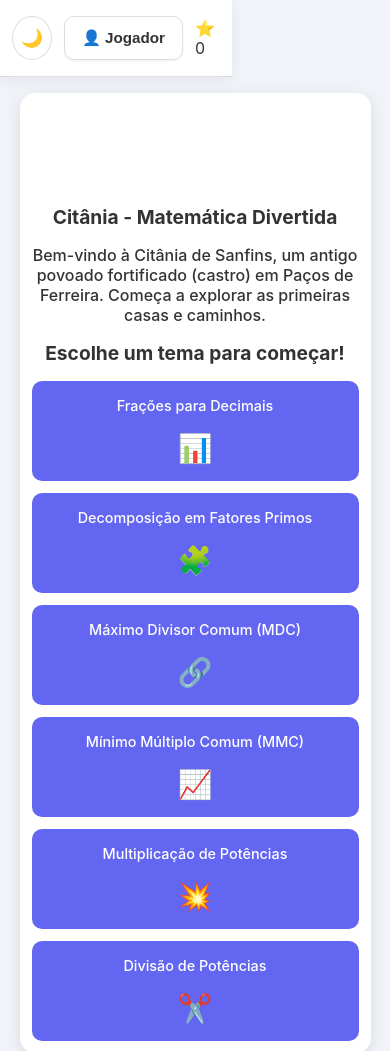
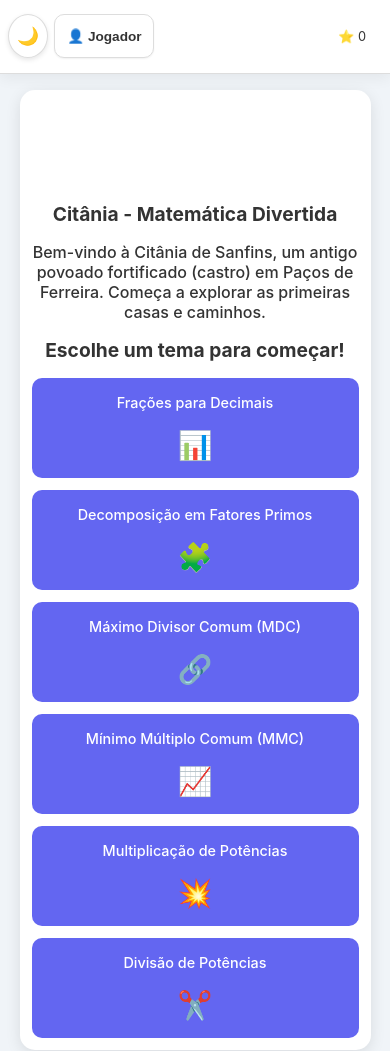
Before and after one commit to vitor-gsousa/citania, a plain HTML site: page index.html in a window 390 px wide. Shown: the top 1051 px of the page. Drawn offline with nearby package versions, Linux system fonts and the light colour scheme; no server answers.

Commit message:
Refactor code structure for improved readability and maintainability

```diff
--- a/css/style.css
+++ b/css/style.css
@@ -290,42 +290,112 @@ main {
 /* Ajustes responsivos do header */
 @media (max-width: 768px) {
     .header-inner {
-        max-width: 100%;
-        padding: .5rem .75rem;
+        max-width: 100% !important;
+        width: 100%;
+        margin: 0;
+        padding: .5rem .75rem; /* aumentar padding lateral */
+        box-sizing: border-box;
+        display: flex;
+        align-items: center;
+        gap: .5rem;
+    }
+
+    /* header sem padding extra que limite a barra */
+    .app-header {
+        padding: 0;
+        width: 100%; /* garante largura total */
+    }
+
+    /* gamification bar ocupa toda a largura disponível */
+    .gamification-bar {
+        width: 100%;
+        flex: 1; /* expande para ocupar espaço restante */
+        display: flex;
+        align-items: center;
+        justify-content: space-between;
+        gap: .5rem;
+        min-width: 0; /* permite shrinking dos elementos filhos */
+    }
+
+    /* botão tema com largura fixa */
+    #theme-toggle {
+        flex-shrink: 0; /* não reduz */
+        width: 40px;
+        height: 40px;
+    }
+
+    /* botão utilizador com largura flexível mas com mínimo */
+    .user-btn {
+        flex-shrink: 1;
+        min-width: 60px; /* mínimo para manter legível */
+        max-width: 120px; /* máximo para não dominar */
+        overflow: hidden;
+        text-overflow: ellipsis;
+        white-space: nowrap;
+    }
+
+    /* pontos e badges ocupam espaço restante */
+    .points-badges {
+        flex: 1;
+        display: flex;
+        align-items: center;
+        justify-content: flex-end; /* alinha à direita */
+        gap: .5rem;
+        min-width: 0;
+    }
+
+    /* pill de pontos com largura fixa */
+    .points-pill {
+        flex-shrink: 0;
+        white-space: nowrap;
+        font-size: 0.9rem; /* ligeiramente menor */
+        padding: .3rem .6rem;
+    }
+
+    /* badges com scroll horizontal se necessário */
+    .badges-strip {
+        display: flex;
+        gap: .25rem;
+        overflow-x: auto;
+        -webkit-overflow-scrolling: touch;
+        padding-bottom: 2px;
+        flex-shrink: 1;
+        min-width: 0;
+    }
+
+    /* badges individuais mais pequenas */
+    .badge {
+        width: 24px;
+        height: 24px;
+        font-size: 14px;
+        flex-shrink: 0;
     }
 }
 
-/* Overrides para regras antigas que tornavam a barra sticky/flutuante */
-.gamification-bar {
-    position: static !important;
-    top: auto !important;
-    background: transparent !important;
-    border-bottom: 0 !important;
-    box-shadow: none !important;
-}
+/* Para ecrãs muito pequenos */
+@media (max-width: 480px) {
+    .header-inner {
+        padding: .4rem .5rem; /* menos padding */
+        gap: .4rem;
+    }
 
-/* Remover posições fixas do mobile que empurravam elementos */
-@media (max-width: 768px) {
-    #theme-toggle {
-        position: static !important;
-        box-shadow: none !important;
+    .user-btn {
+        font-size: 0.85rem;
+        padding: .3rem .5rem;
+        max-width: 100px;
     }
-    #score-container {
-        position: static !important;
-        max-width: none !important;
-        box-shadow: none !important;
+
+    .points-pill {
+        font-size: 0.8rem;
+        padding: .25rem .5rem;
+    }
+
+    .badge {
+        width: 20px;
+        height: 20px;
+        font-size: 12px;
     }
 }
-
-/* Leaderboard continua dentro do main; nada ficará ao lado por causa do layout em coluna */
-#leaderboard .entry {
-    display: flex;
-    align-items: center;
-    justify-content: space-between;
-    padding: .5rem .25rem;
-    border-bottom: 1px dashed var(--border-color);
-}
-#leaderboard .entry:last-child { border-bottom: none; }
 
 /* --- Media Queries para Responsividade --- */
 @media (max-width: 768px) {
--- a/js/app.js
+++ b/js/app.js
@@ -31,14 +31,15 @@ const DOM = {
     customKeyboard: document.getElementById('custom-keyboard')
 };
 
-// Efeitos Sonoros (stub + lazy init)
+// Efeitos Sonoros (stub + lazy init) — adicionado levelup
 const sounds = {
     correct: { play: () => Promise.resolve(), currentTime: 0 },
-    incorrect: { play: () => Promise.resolve(), currentTime: 0 }
+    incorrect: { play: () => Promise.resolve(), currentTime: 0 },
+    levelup: { play: () => Promise.resolve(), currentTime: 0 } // novo stub
 };
 
 async function initSounds() {
-    const urls = ['./audio/correct.mp3', './audio/incorrect.mp3'];
+    const urls = ['./audio/correct.mp3', './audio/incorrect.mp3', './audio/levelup.mp3'];
     const exists = await Promise.all(
         urls.map(u => fetch(u, { method: 'HEAD' }).then(r => r.ok).catch(() => false))
     );
@@ -49,6 +50,10 @@ async function initSounds() {
     if (exists[1]) {
         sounds.incorrect = new Audio(urls[1]);
         sounds.incorrect.addEventListener('error', () => { sounds.incorrect.play = () => Promise.resolve(); });
+    }
+    if (exists[2]) {
+        sounds.levelup = new Audio(urls[2]);
+        sounds.levelup.addEventListener('error', () => { sounds.levelup.play = () => Promise.resolve(); });
     }
 }
 
@@ -257,6 +262,10 @@ function getPrimeFactors(num) {
 
 function triggerConfetti() {
     if (typeof confetti !== 'function') return; // fallback silencioso
+
+    // toca som de level up (se existir) assim que os confettis começam
+    try { sounds.levelup?.play?.(); } catch (e) { /* silencioso */ }
+
     const duration = 2 * 1000; // 2 segundos
     const animationEnd = Date.now() + duration;
     const defaults = { startVelocity: 30, spread: 360, ticks: 60, zIndex: 0 };
```
Also changed, not shown: favicon.ico (added), 3 other files.
